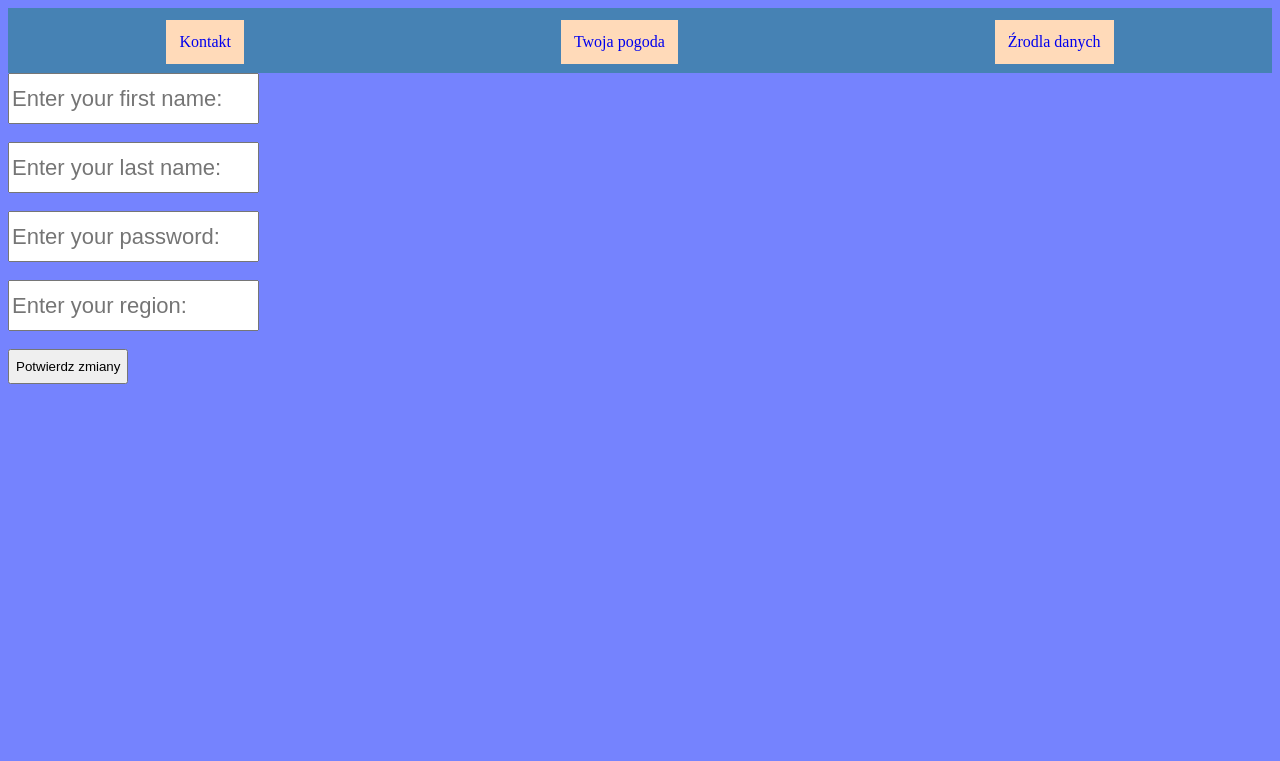
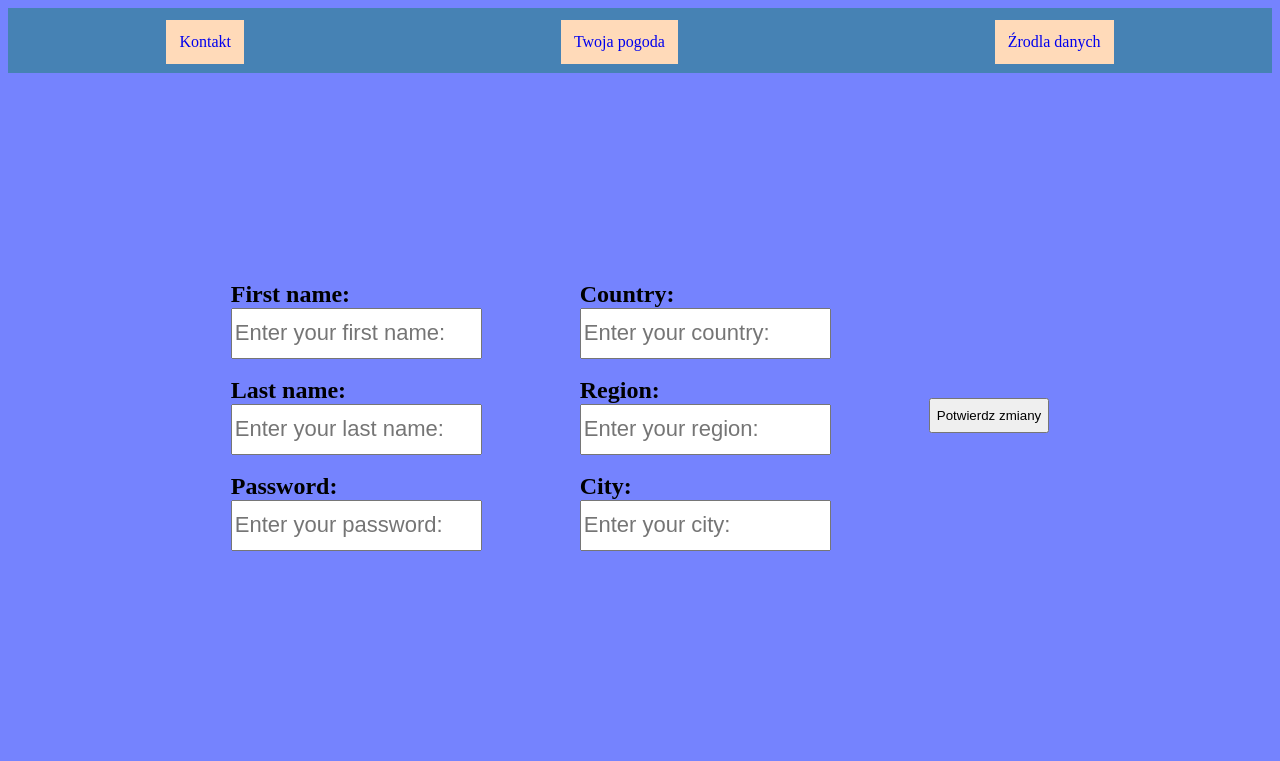
Before and after one commit to MarcinAdo22/MeteoGuideApp, a website: page MeteoGuideApp/account_settings.html in a window 1280 px wide. Drawn offline with Linux system fonts and the light colour scheme.

Commit message:
Modified MeteoGuideApp files

```diff
--- a/MeteoGuideApp/account_settings.html
+++ b/MeteoGuideApp/account_settings.html
@@ -13,13 +13,33 @@
             <a href="data_sources.html">Źrodla danych</a>
         </div>
 
-        <form action = "/user_settings" method="POST">
-            <input type="text" placeholder="Enter your first name: " name="first_name_settings"><br><br>
-            <input type="text" placeholder="Enter your last name: " name="last_name_settings"><br><br>
-            <input type="password" placeholder="Enter your password: " name="passwd_settings"><br><br>
-            <input type="text" placeholder="Enter your region: " name="region_user"><br><br>
-            <button type="submit">Potwierdz zmiany</button>
-        </form>
+        <div id="form_user_locate">
+
+            <form action = "/user_settings" method="POST">
+                <div>
+                    <label><strong>First name:</strong></label><br>
+                    <input type="text" placeholder="Enter your first name: " name="first_name_settings"><br><br>
+                    <label><strong>Last name:</strong></label><br>
+                    <input type="text" placeholder="Enter your last name: " name="last_name_settings"><br><br>
+                    <label><strong>Password:</strong></label><br>
+                    <input type="password" placeholder="Enter your password: " name="passwd_settings">
+                </div>
+                <div>
+                    <label><strong>Country:</strong></label><br>
+                    <input type="text" placeholder="Enter your country: " name="country_name"><br><br>
+                    <label><strong>Region:</strong></label><br>
+                    <input type="text" placeholder="Enter your region: " name="region_name"><br><br>
+                    <label><strong>City:</strong></label><br>
+                    <input type="text" placeholder="Enter your city: " name="city_name">
+                </div>
+                <div id="submit_changes">
+
+                    <button type="submit">Potwierdz zmiany</button>
+                </div>
+
+            </form>
+        </div>
+
 
 
     </body>
--- a/MeteoGuideApp/homepage.css
+++ b/MeteoGuideApp/homepage.css
@@ -35,6 +35,7 @@ p {
 
 body {
     background-color:#7583FE;
+
 
 
 
@@ -202,3 +203,33 @@ h4 {
     margin: 13px;
     background-color:lightslategrey;
 }
+
+form {
+    display: flex;
+    flex-direction: row;
+    justify-content: center;
+}
+
+form div {
+    padding: 14px;
+    margin: 0px 35px 0px 35px;
+
+}
+
+#submit_changes {
+    display: flex;
+    flex-direction: column;
+    justify-content: center;
+}
+
+#form_user_locate {
+    display:flex;
+    flex-direction: column;
+    justify-content: center;
+    height: 685px;
+}
+
+label {
+    font-size: 24px;
+
+}
```
Also changed, not shown: MeteoGuideApp/weather_details.ejs (+16 -1 lines).
